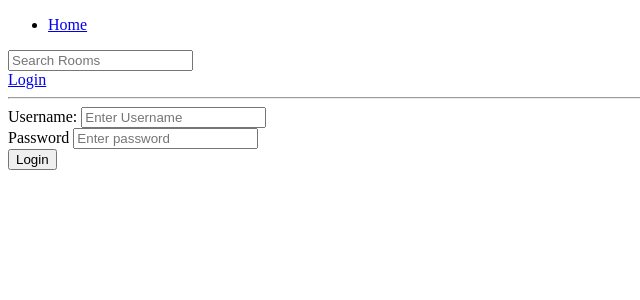
After one commit to montalvas/studdybuddy, a Django app: page /login/ in a window 1280 px wide. The commit adds this page. Shown: the top 300 px of the page, without its empty margins (0-640 px from the left). Run offline with Django 3.2, Linux system fonts and the light colour scheme.

Commit message:
user login e logout

```diff
--- a/core/templates/core/form_room.html
+++ b/core/templates/core/form_room.html
@@ -7,6 +7,7 @@
         <form method="POST" action="">
             {% csrf_token %}
             {{ form.as_p }}
+            <a href="{{ request.META.HTTP_REFERER }}">Go back</a>
             <input type="submit" value="submit"/>
         </form>
     </div>
--- /dev/null
+++ b/core/templates/core/login_request.html
@@ -0,0 +1,22 @@
+{% extends 'base.html' %}
+
+{% block title %}Login{% endblock title %}
+
+{% block content %}
+<div>
+    <form action="" method="post">
+        {% csrf_token %}
+        <div>
+            <label for="username">Username:</label>
+            <input id="username" type="text" name="username" placeholder="Enter Username">
+        </div>
+
+        <div>
+            <label for="password">Password</label>
+            <input id="password" type="password" name="password" placeholder="Enter password">
+        </div>
+
+        <input type="submit" value="Login">
+    </form>
+</div>
+{% endblock content %}
--- a/core/urls.py
+++ b/core/urls.py
@@ -5,9 +5,12 @@ from . import views
 app_name = 'core'
 
 urlpatterns = [
+    path('login/', views.login_page, name='login'),
+    path('logout/', views.logout_page, name='logout'),
+
     path('', views.home, name='home'),
+    # CRUD
     path('room/<int:pk>', views.room, name='room'),
-    # CRUD
     path('create-room/', views.create_room, name='create-room'),
     path('update-room/<int:pk>', views.update_room, name='update-room'),
     path('delete-room/<int:pk>', views.delete_room, name='delete-room'),
--- a/core/views.py
+++ b/core/views.py
@@ -1,4 +1,7 @@
 from django.shortcuts import render, redirect
+from django.contrib.auth.models import User
+from django.contrib.auth import authenticate, login, logout
+from django.contrib import messages
 from django.db.models import Q
 from .models import Room, Topic
 from .forms import RoomForm
@@ -18,6 +21,32 @@ def home(request):
     context = {'rooms': rooms, 'topics': topics, 'room_count': room_count}
 
     return render(request, 'core/home.html', context)
+
+def login_page(request):
+    if request.method == 'POST':
+        username = request.POST.get('username')
+        password = request.POST.get('password')
+
+        try:
+            user = User.objects.get(username=username)
+        except:
+            messages.error(request, 'User does not exist.')
+
+        user = authenticate(request, username=username, password=password)
+
+        if user is not None:
+            login(request, user)
+            return redirect('core:home')
+        else:
+            messages.error(request, 'Username OR password doest not match.')
+
+    return render(request, 'core/login_request.html')
+
+def logout_page(request):
+    logout(request)
+    return redirect('core:home')
+
+# Rooms
 
 def room(request, pk):
     room = Room.objects.get(id=pk)
--- a/templates/base.html
+++ b/templates/base.html
@@ -10,6 +10,14 @@
 <body>
     {% include 'nav.html' %}
 
+    {% if messages %}
+    <ul class="messages">
+        {% for message in messages %}
+            <li>{{ message }}</li>
+        {% endfor %}
+    </ul>
+    {% endif %}
+
     {% block content %}{% endblock content %}
 </body>
 </html>
--- a/templates/nav.html
+++ b/templates/nav.html
@@ -7,5 +7,11 @@
     <form action="" method="get">
         <input type="text" name="q" placeholder="Search Rooms">
     </form>
+
+    {% if request.user.is_authenticated %}
+        <a href="{% url 'core:logout' %}">Logout</a>
+    {% else %}
+        <a href="{% url 'core:login' %}">Login</a>
+    {% endif %}
 </div>
 <hr>
```
